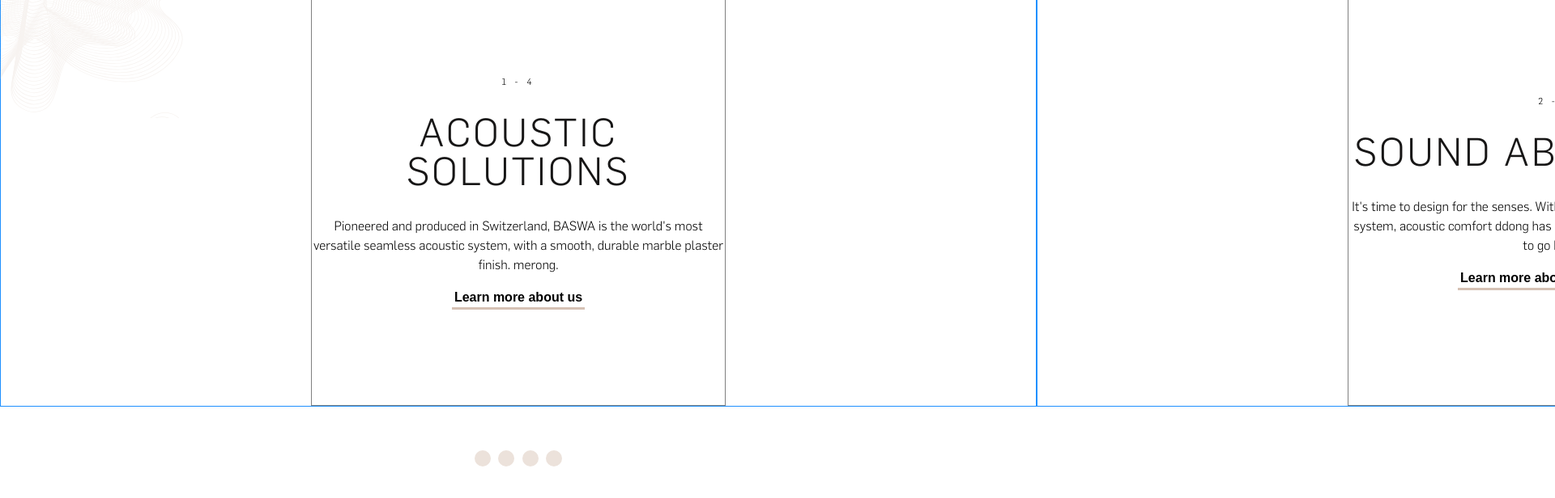
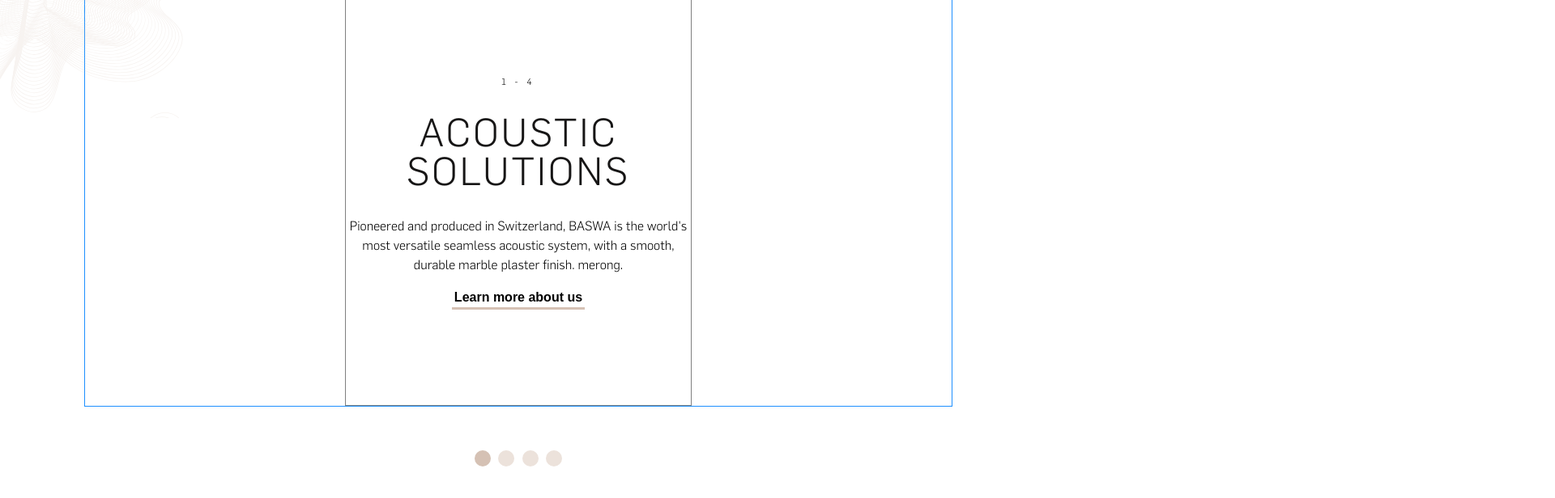
Before and after one commit to hwajj/clone-baswa, a React (Create React App) app: page / in a window 1280 px wide. Shown: the part 120-736 px from the top of the page at 81% size, 1920 px wide, since content can reach past the window. Built offline with nearby package versions, Linux system fonts and the light colour scheme.

Commit message:
[fix] 화면크기 변경시 레이아웃 깨지는 에러 수정

```diff
--- a/src/components/MainContent/HeroHome.js
+++ b/src/components/MainContent/HeroHome.js
@@ -6,14 +6,15 @@
 import "scss/components/MainContent/HeroHome.scss";
 
 const HeroHome = () => {
-  const [active, setActive] = useState(null);
+  const [active, setActive] = useState(0);
   const bulletRef = useRef(null);
   const sliderContainerRef = useRef(null);
   const innerSliderRef = useRef(null);
   const slideImage = () => {
-    sliderContainerRef.current.style.transform = `translateX(${
-      -innerSliderRef.current.clientWidth * event.target.dataset.index
-    }px)`;
+    // sliderContainerRef.current.style.transform = `translateX(${
+    //   -innerSliderRef.current.clientWidth * event.target.dataset.index
+    // }px)`;
+
     setActive(() => event.target.dataset.index);
   };
 
@@ -22,7 +23,12 @@
       <div className="HeroHome-slider">
         <div className="slider-container" ref={sliderContainerRef}>
           {slideContentsData.map((data, index) => (
-            <SlideContent slideRef={innerSliderRef} data={data} index={index} />
+            <SlideContent
+              slideRef={innerSliderRef}
+              data={data}
+              index={index}
+              active={active}
+            />
           ))}
           <div></div>
         </div>
--- a/src/components/MainContent/SlideContent.jsx
+++ b/src/components/MainContent/SlideContent.jsx
@@ -1,8 +1,11 @@
 import React from "react";
 import "scss/components/MainContent/SlideContent.scss";
-const SlideContent = ({ data, index, slideRef }) => {
+const SlideContent = ({ active, data, index, slideRef }) => {
   return (
-    <div ref={slideRef} className="slide-content">
+    <div
+      ref={slideRef}
+      className={`slide-content ${active == index ? "active" : ""}`}
+    >
       <div>
         <div className="number">{index + 1} - 4</div>
         <div className="title">{data.title}</div>
--- a/src/scss/components/MainContent/HeroHome.scss
+++ b/src/scss/components/MainContent/HeroHome.scss
@@ -32,6 +32,7 @@
 
     .clicked {
       border-color:  #d5c1b4;
+
     }
 
 
--- a/src/scss/components/MainContent/SlideContent.scss
+++ b/src/scss/components/MainContent/SlideContent.scss
@@ -11,6 +11,7 @@
   font-family : 'FlamaBook', sans-serif;
   box-sizing: border-box;
   position : relative;
+  display: none;
 
   //border: 11px solid cadetblue;
   & > div {
@@ -60,3 +61,7 @@
 
   }
 }
+
+.active {
+  display: flex;
+}
```
